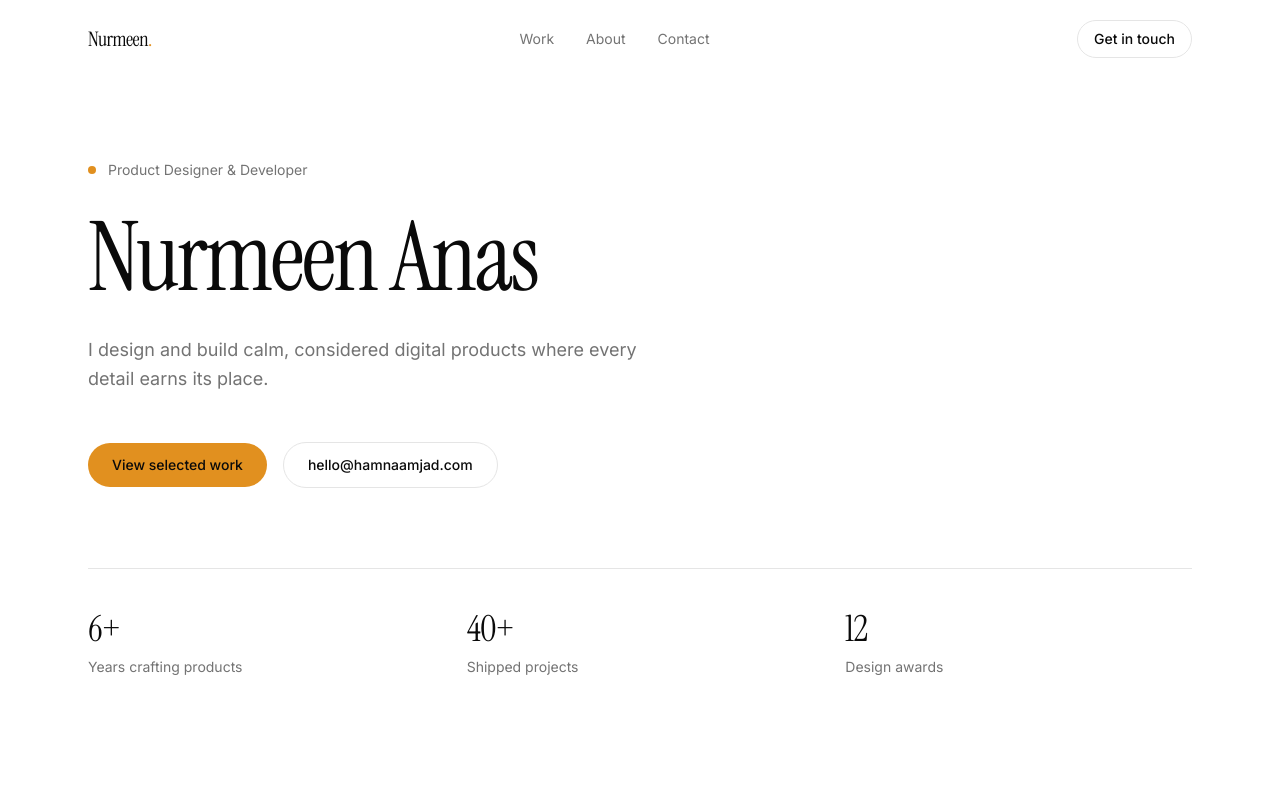
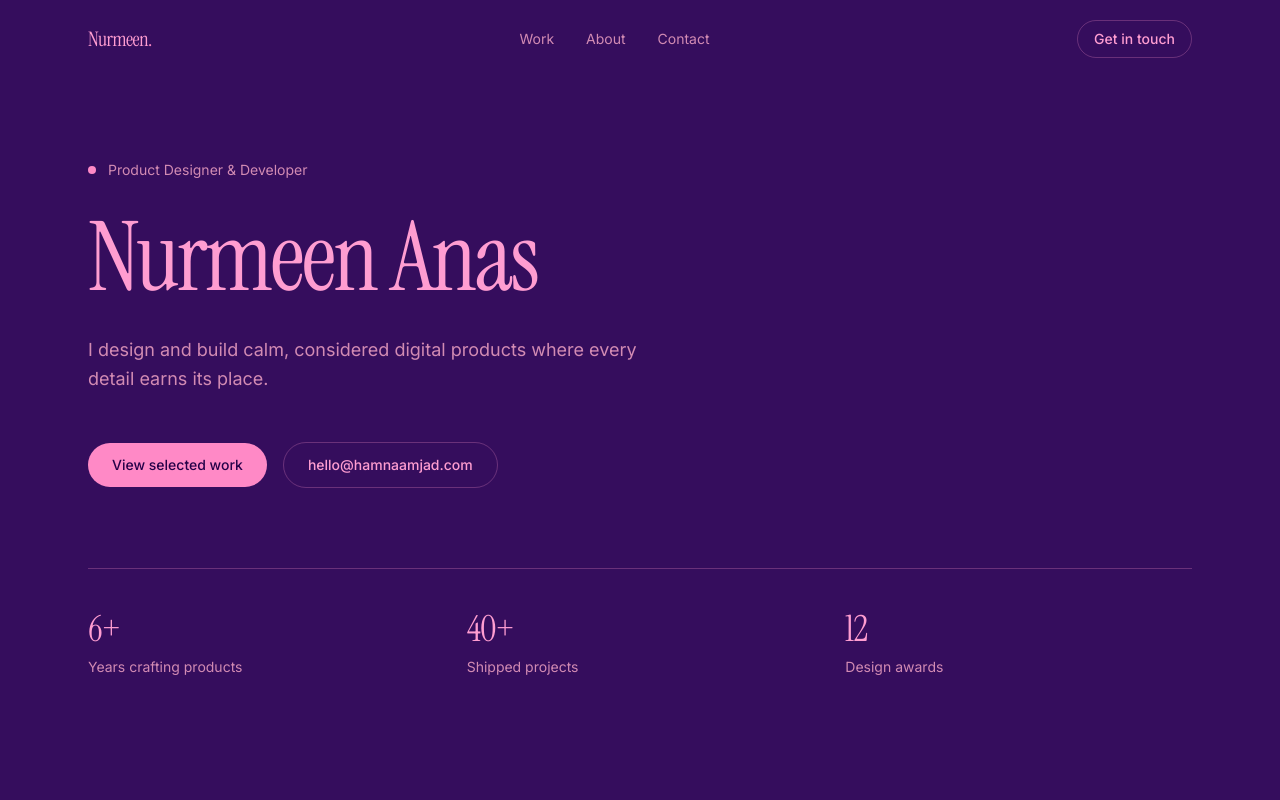
Before and after one commit to nurmeenanas01-ops/portfolio-community, a Next.js app: page / in a window 1280 px wide. Shown: the top 800 px of the page. Built offline with nearby package versions, Linux system fonts and the light colour scheme.

Commit message:
feat: switch app theme from light to dark mode\n\nUpdated color scheme and OKLCH values for dark mode styling

```diff
--- a/app/globals.css
+++ b/app/globals.css
@@ -48,25 +48,25 @@
 }
 
 :root {
-  color-scheme: light;
-  --background: oklch(1 0 0);
-  --foreground: oklch(0.145 0 0);
-  --card: oklch(1 0 0);
-  --card-foreground: oklch(0.145 0 0);
-  --popover: oklch(1 0 0);
-  --popover-foreground: oklch(0.145 0 0);
-  --primary: oklch(0.72 0.15 68);
-  --primary-foreground: oklch(0.145 0 0);
-  --secondary: oklch(0.97 0 0);
-  --secondary-foreground: oklch(0.205 0 0);
-  --muted: oklch(0.97 0 0);
-  --muted-foreground: oklch(0.556 0 0);
-  --accent: oklch(0.97 0 0);
-  --accent-foreground: oklch(0.205 0 0);
+  color-scheme: dark;
+  --background: oklch(0.28 0.13 300);
+  --foreground: oklch(0.82 0.14 350);
+  --card: oklch(0.33 0.13 300);
+  --card-foreground: oklch(0.82 0.14 350);
+  --popover: oklch(0.33 0.13 300);
+  --popover-foreground: oklch(0.82 0.14 350);
+  --primary: oklch(0.78 0.16 350);
+  --primary-foreground: oklch(0.22 0.12 300);
+  --secondary: oklch(0.38 0.12 300);
+  --secondary-foreground: oklch(0.82 0.14 350);
+  --muted: oklch(0.38 0.12 300);
+  --muted-foreground: oklch(0.72 0.1 345);
+  --accent: oklch(0.4 0.13 320);
+  --accent-foreground: oklch(0.9 0.1 350);
   --destructive: oklch(0.577 0.245 27.325);
-  --border: oklch(0.922 0 0);
-  --input: oklch(0.922 0 0);
-  --ring: oklch(0.708 0 0);
+  --border: oklch(0.82 0.14 350 / 25%);
+  --input: oklch(0.82 0.14 350 / 20%);
+  --ring: oklch(0.78 0.16 350);
   --chart-1: oklch(0.87 0 0);
   --chart-2: oklch(0.556 0 0);
   --chart-3: oklch(0.439 0 0);
@@ -85,24 +85,24 @@
 
 .dark {
   color-scheme: dark;
-  --background: oklch(0.145 0 0);
-  --foreground: oklch(0.985 0 0);
-  --card: oklch(0.205 0 0);
-  --card-foreground: oklch(0.985 0 0);
-  --popover: oklch(0.205 0 0);
-  --popover-foreground: oklch(0.985 0 0);
-  --primary: oklch(0.78 0.14 70);
-  --primary-foreground: oklch(0.145 0 0);
-  --secondary: oklch(0.269 0 0);
-  --secondary-foreground: oklch(0.985 0 0);
-  --muted: oklch(0.269 0 0);
-  --muted-foreground: oklch(0.708 0 0);
-  --accent: oklch(0.269 0 0);
-  --accent-foreground: oklch(0.985 0 0);
+  --background: oklch(0.24 0.12 300);
+  --foreground: oklch(0.82 0.14 350);
+  --card: oklch(0.3 0.13 300);
+  --card-foreground: oklch(0.82 0.14 350);
+  --popover: oklch(0.3 0.13 300);
+  --popover-foreground: oklch(0.82 0.14 350);
+  --primary: oklch(0.78 0.16 350);
+  --primary-foreground: oklch(0.22 0.12 300);
+  --secondary: oklch(0.35 0.12 300);
+  --secondary-foreground: oklch(0.82 0.14 350);
+  --muted: oklch(0.35 0.12 300);
+  --muted-foreground: oklch(0.72 0.1 345);
+  --accent: oklch(0.38 0.13 320);
+  --accent-foreground: oklch(0.9 0.1 350);
   --destructive: oklch(0.704 0.191 22.216);
-  --border: oklch(1 0 0 / 10%);
-  --input: oklch(1 0 0 / 15%);
-  --ring: oklch(0.556 0 0);
+  --border: oklch(0.82 0.14 350 / 22%);
+  --input: oklch(0.82 0.14 350 / 18%);
+  --ring: oklch(0.78 0.16 350);
   --chart-1: oklch(0.87 0 0);
   --chart-2: oklch(0.556 0 0);
   --chart-3: oklch(0.439 0 0);
@@ -121,24 +121,24 @@
 @media (prefers-color-scheme: dark) {
   :root:not(.light) {
     color-scheme: dark;
-    --background: oklch(0.145 0 0);
-    --foreground: oklch(0.985 0 0);
-    --card: oklch(0.205 0 0);
-    --card-foreground: oklch(0.985 0 0);
-    --popover: oklch(0.205 0 0);
-    --popover-foreground: oklch(0.985 0 0);
-    --primary: oklch(0.922 0 0);
-    --primary-foreground: oklch(0.205 0 0);
-    --secondary: oklch(0.269 0 0);
-    --secondary-foreground: oklch(0.985 0 0);
-    --muted: oklch(0.269 0 0);
-    --muted-foreground: oklch(0.708 0 0);
-    --accent: oklch(0.269 0 0);
-    --accent-foreground: oklch(0.985 0 0);
+    --background: oklch(0.24 0.12 300);
+    --foreground: oklch(0.82 0.14 350);
+    --card: oklch(0.3 0.13 300);
+    --card-foreground: oklch(0.82 0.14 350);
+    --popover: oklch(0.3 0.13 300);
+    --popover-foreground: oklch(0.82 0.14 350);
+    --primary: oklch(0.78 0.16 350);
+    --primary-foreground: oklch(0.22 0.12 300);
+    --secondary: oklch(0.35 0.12 300);
+    --secondary-foreground: oklch(0.82 0.14 350);
+    --muted: oklch(0.35 0.12 300);
+    --muted-foreground: oklch(0.72 0.1 345);
+    --accent: oklch(0.38 0.13 320);
+    --accent-foreground: oklch(0.9 0.1 350);
     --destructive: oklch(0.704 0.191 22.216);
-    --border: oklch(1 0 0 / 10%);
-    --input: oklch(1 0 0 / 15%);
-    --ring: oklch(0.556 0 0);
+    --border: oklch(0.82 0.14 350 / 22%);
+    --input: oklch(0.82 0.14 350 / 18%);
+    --ring: oklch(0.78 0.16 350);
     --chart-1: oklch(0.87 0 0);
     --chart-2: oklch(0.556 0 0);
     --chart-3: oklch(0.439 0 0);
```
